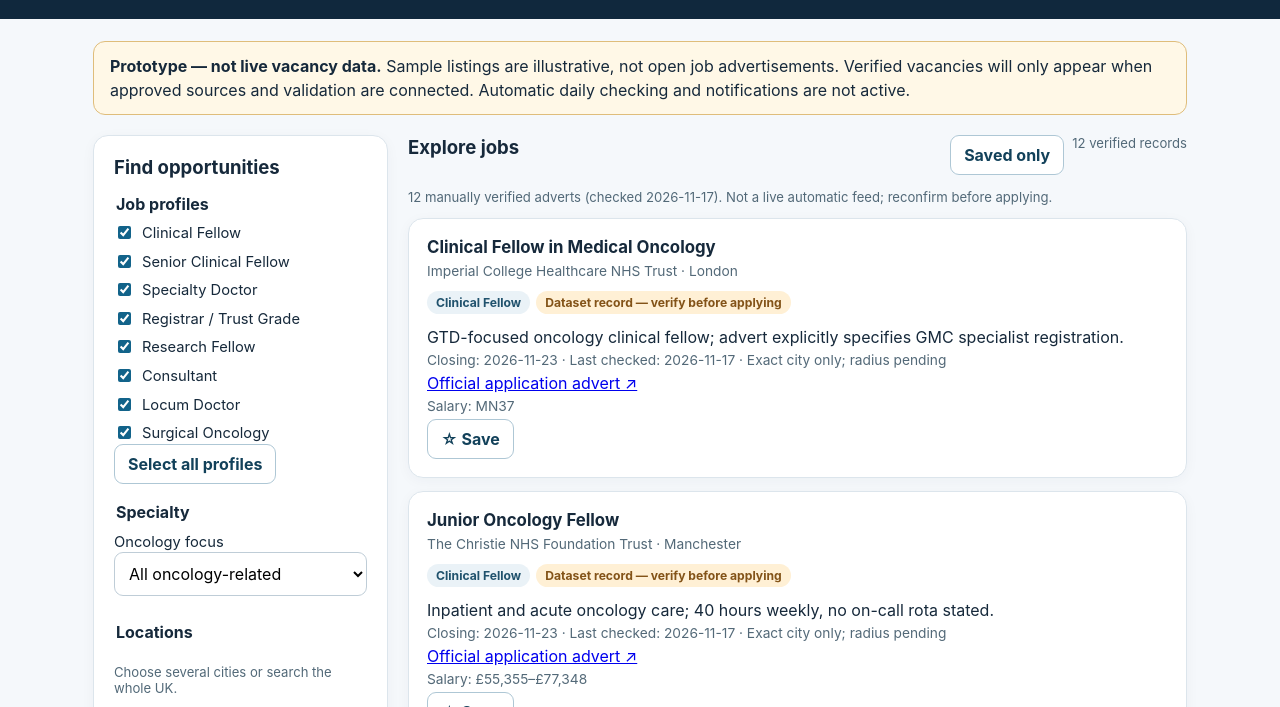
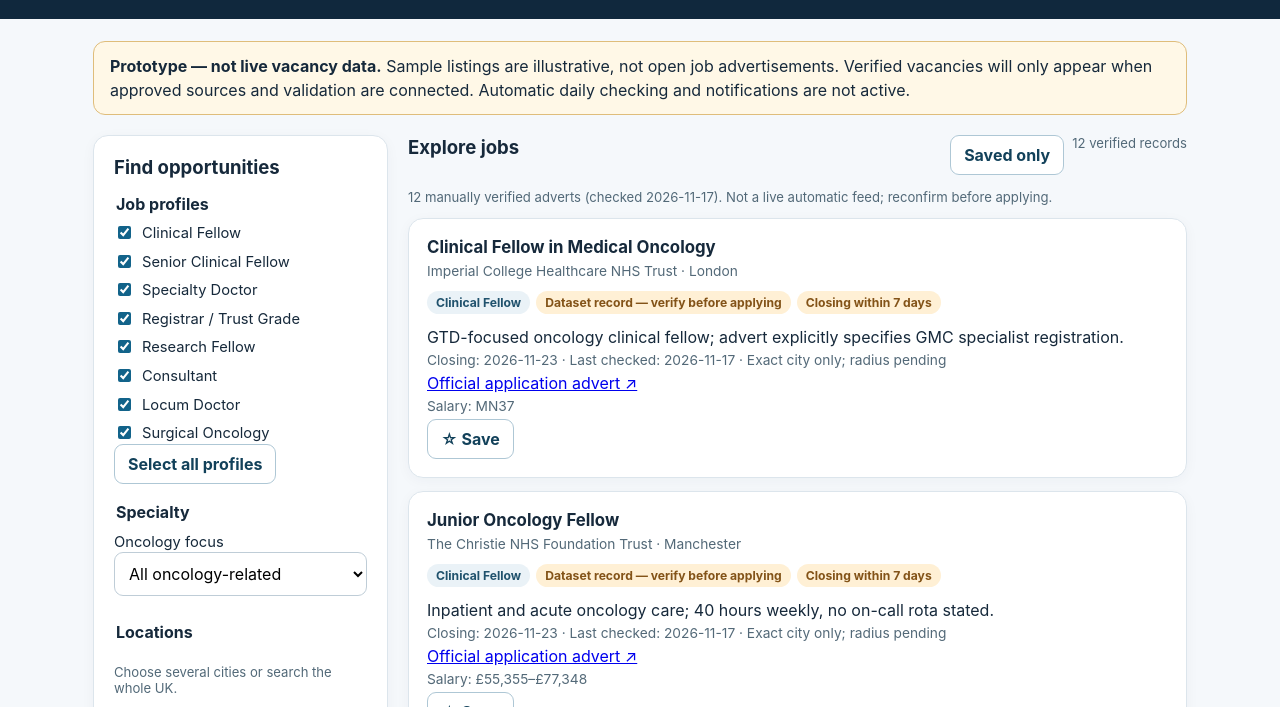
Before and after one commit to nikunjsb/Medical-Career-UK, a plain HTML site: page index.html in a window 1280 px wide. Shown: the part 77-784 px from the top of the page. Drawn offline with Linux system fonts and the light colour scheme.

Commit message:
feat: highlight near-term application deadlines

```diff
--- a/index.html
+++ b/index.html
@@ -72,7 +72,7 @@ function distanceKm(lat1,lon1,lat2,lon2){const rad=Math.PI/180,dLat=(lat2-lat1)*
 function matchesLocation(j){if(state.cities.length===allCities.length)return true;if(!state.cities.length)return false;if(j.sample)return state.cities.includes(j.city);return state.cities.some(city=>{const pos=cityCoordinates[city];if(j.latitude===null||j.longitude===null)return city===j.city;return pos&&distanceKm(pos[0],pos[1],j.latitude,j.longitude)<=Number(state.radius)})}
 function renderJobs(){const root=$('jobs');root.replaceChildren();const dataset=sourceState==='verified'?verifiedJobs:samples;const list=dataset.filter(j=>state.roles.includes(j.role)&&(state.specialty==='all'||j.specialty===state.specialty)&&matchesLocation(j)&&(!state.savedOnly||state.saved.includes(j.id)));$('count').textContent=list.length+(sourceState==='verified'?' verified record':' sample result')+(list.length===1?'':'s');if(!list.length){root.append(textElement('div','No verified jobs match these filters. Try selecting more cities, roles or specialties.','empty'))}
 list.forEach(j=>{const article=document.createElement('article');article.className='job';const title=textElement('h3',j.title),meta=textElement('p',j.org+' · '+j.city,'meta'),pill=textElement('span',j.role,'pill'),status=textElement('span',j.sample?'Sample only — not open':'Dataset record — verify before applying','pill warn'),desc=textElement('p',j.summary||'See official employer advert for full role details.');
-const btn=document.createElement('button');btn.className='btn';btn.type='button';btn.textContent=state.saved.includes(j.id)?'★ Saved':'☆ Save';btn.setAttribute('aria-pressed',String(state.saved.includes(j.id)));btn.addEventListener('click',()=>{state.saved=state.saved.includes(j.id)?state.saved.filter(id=>id!==j.id):[...state.saved,j.id];persist();renderJobs()});article.append(title,meta,pill,status,desc);
+const btn=document.createElement('button');btn.className='btn';btn.type='button';btn.textContent=state.saved.includes(j.id)?'★ Saved':'☆ Save';btn.setAttribute('aria-pressed',String(state.saved.includes(j.id)));btn.addEventListener('click',()=>{state.saved=state.saved.includes(j.id)?state.saved.filter(id=>id!==j.id):[...state.saved,j.id];persist();renderJobs()});article.append(title,meta,pill,status);if(!j.sample){const days=Math.ceil((Date.parse(j.closingDate+'T23:59:59Z')-Date.now())/86400000);const urgency=textElement('span',days<=2?'Urgent: closes within 48 hours':days<=7?'Closing within 7 days':'Applications open','pill'+(days<=7?' warn':''));article.append(urgency)}article.append(desc);
 if(!j.sample){const details=textElement('p','Closing: '+j.closingDate+' · Last checked: '+j.verifiedAt.slice(0,10)+(j.latitude===null?' · Exact city only; radius pending':' · Radius enabled'),'meta');const link=document.createElement('a');link.href=j.sourceUrl;link.target='_blank';link.rel='noopener noreferrer';link.textContent='Official application advert ↗';article.append(details,link);if(j.salary)article.append(textElement('p','Salary: '+j.salary,'meta'))}
 article.append(btn);root.append(article)})}
 function renderQuestion(){$('question').textContent=questions[state.questionIndex].q;$('guide').textContent=questions[state.questionIndex].a;$('guide').hidden=true;$('showGuide').textContent='Show preparation guidance';$('showGuide').setAttribute('aria-expanded','false');for(const [id,val] of [['up','yes'],['down','no']])$(id).setAttribute('aria-pressed',String(state.ratings[state.questionIndex]===val))}
```
